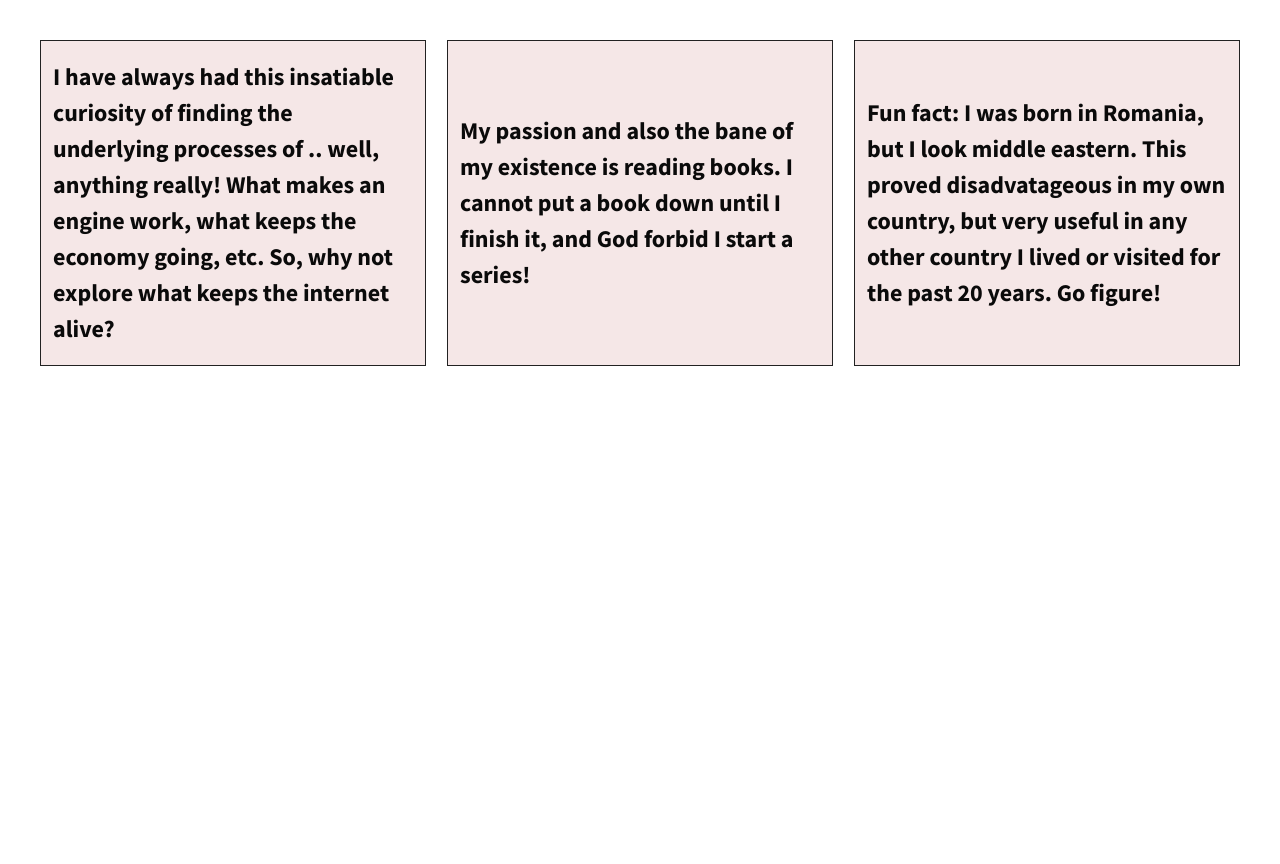
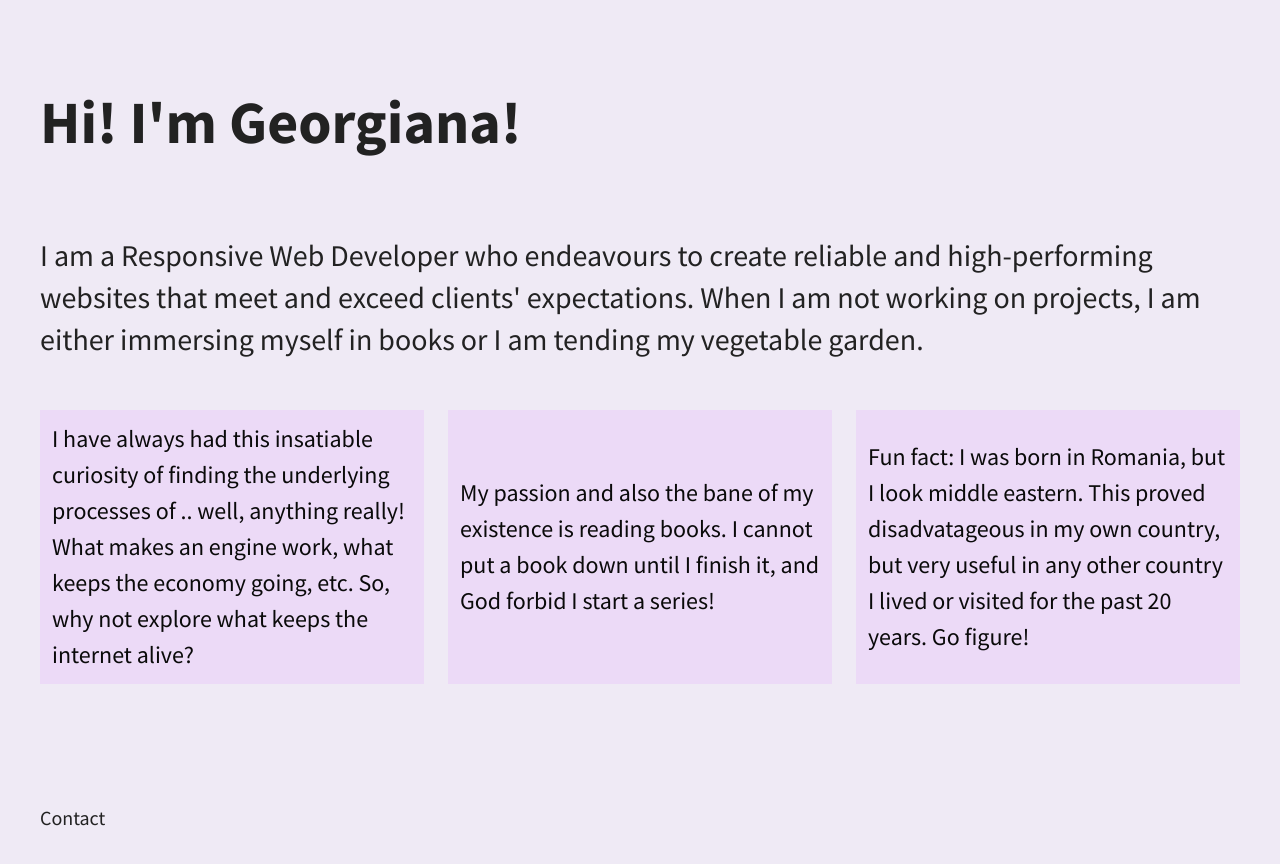
Before and after one commit to GeorgianaDaianu/206-divs-flexbox-starter, a plain HTML site: page index.html in a window 1280 px wide. Drawn offline with nearby package versions, Linux system fonts and the light colour scheme.

Commit message:
Added the header,main and footer and flexbox settings

```diff
--- a/css/main.css
+++ b/css/main.css
@@ -97,7 +97,7 @@ textarea {
 
 
 html {
-  background-color: #fff;
+    background-color: #efeaf5;
     height: 100%;
 }
 
@@ -106,17 +106,44 @@ body {
     padding: 2em;
     font-size: 1.25em;
     height: 100%;
+    color: #222222
 }
 
+main {
+    background-color: #222222
+    height: 250px;
+    width: 100%;
+}
+
+header,
+footer,
+main {
+    display: flex;
+    justify-content: center;
+    align-items: center;
+}
+
+header h1 {
+    font-size: 3em;
+}
+
+main p {
+font-size: 1.5em;
+margin-bottom: 50px;
+}
 .wrapper {
     /*add display:flex and set justify-content to space-between*/
 
     display: flex;
+    justify-content: center;
+    align-items: center;
+    flex-flow: row wrap;
     justify-content: space-between;
-  font-weight: 700;
 }
 
-.div-1, .div-2, .div-3 {
+.div-1,
+.div-2,
+.div-3 {
     /*give the divs a width of 30%, add display:flex, set justify-content and align-items to center*/
     width: 30%;
     display: flex;
@@ -124,14 +151,20 @@ body {
     align-items: center;
     color: #0a0a0a;
     padding: 12px;
-  border: #222 1px solid;
+    /*border: #222 1px solid;*/
     line-height: 1.5em;
     font-size: 1.2em;
-  background-color: #f5e7e7;
-  height: 300px;
+    background-color: #ecdaf7;
+    height: 250px;
 }
 
-
+footer {
+    clear: both;
+    height: 50px;
+    width: 100%;
+    color: #222222;
+    margin-top: 50px;
+}
 
 
 /* ==========================================================================
@@ -200,8 +233,10 @@ body {
 
 .clearfix:before,
 .clearfix:after {
-    content: " "; /* 1 */
-    display: table; /* 2 */
+    content: " ";
+    /* 1 */
+    display: table;
+    /* 2 */
 }
 
 .clearfix:after {
@@ -228,11 +263,13 @@ body {
    ========================================================================== */
 
 @media print {
+
     *,
     *:before,
     *:after {
         background: transparent !important;
-        color: #000 !important; /* Black prints faster:
+        color: #000 !important;
+        /* Black prints faster:
                                    http://www.sanbeiji.com/archives/953 */
         box-shadow: none !important;
         text-shadow: none !important;
--- a/index.html
+++ b/index.html
@@ -24,6 +24,18 @@
         <![endif]-->
 
     <section class="wrapper">
+        <header>
+            <h1>Hi! I'm Georgiana!</h1>
+        </header>
+
+        <main>
+            <p>I am a <span>Responsive Web Developer</span> who endeavours to create reliable and high-performing
+                websites
+                that meet and exceed clients' expectations. When I am not working on projects, I am either immersing
+                myself
+                in books or I am tending my vegetable garden.</p>
+        </main>
+
         <div class="div-1">
             <p>I have always had this insatiable curiosity of finding the underlying processes of .. well, anything
                 really! What makes an engine work, what keeps the economy going, etc. So, why not explore what keeps the
@@ -39,7 +51,8 @@
                 useful in any other country I lived or visited for the past 20 years. Go figure!</p>
         </div>
     </section>
-
+    <footer></footer>
+    <p>Contact</p>
     <script src="https://ajax.googleapis.com/ajax/libs/jquery/1.11.3/jquery.min.js"></script>
     <script>window.jQuery || document.write('<script src="js/vendor/jquery-1.11.3.min.js"><\/script>')</script>
     <script src="js/plugins.js"></script>
```
Lines whose indentation alone changed are shown as unchanged.
